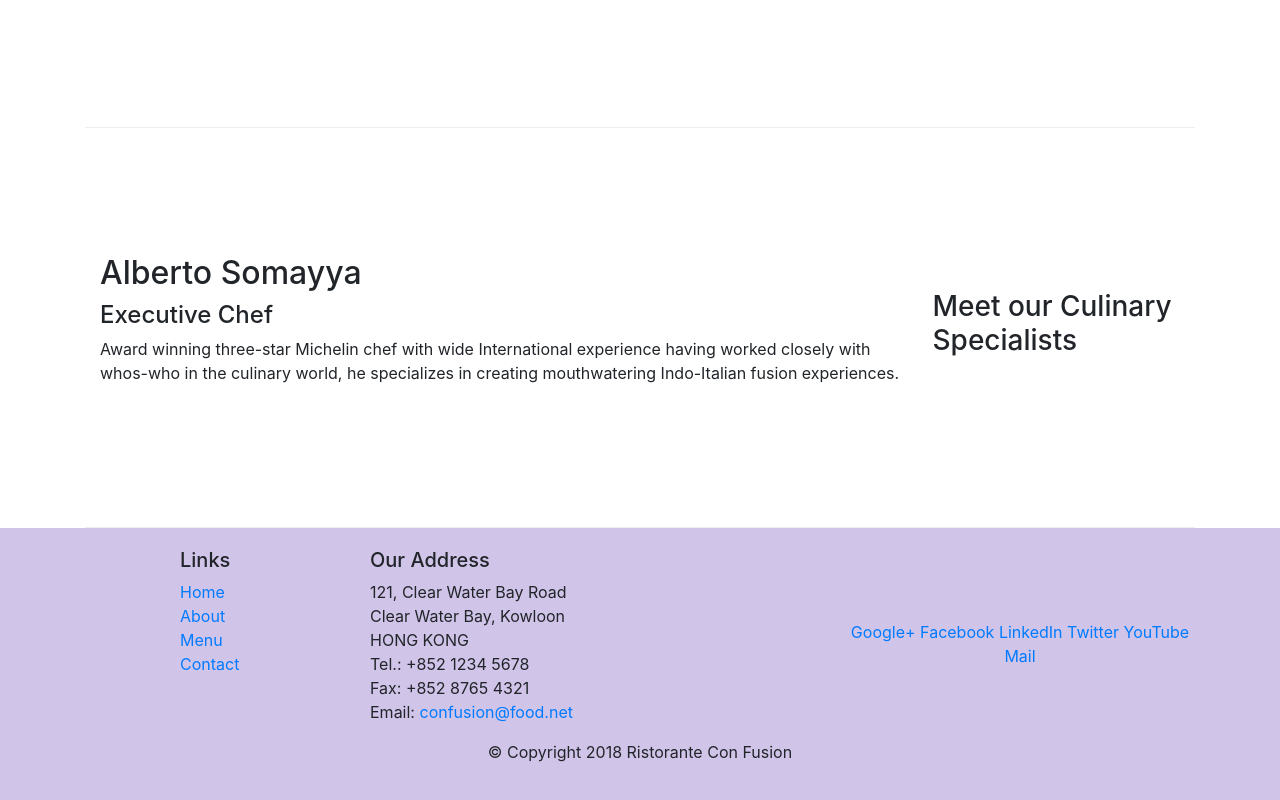
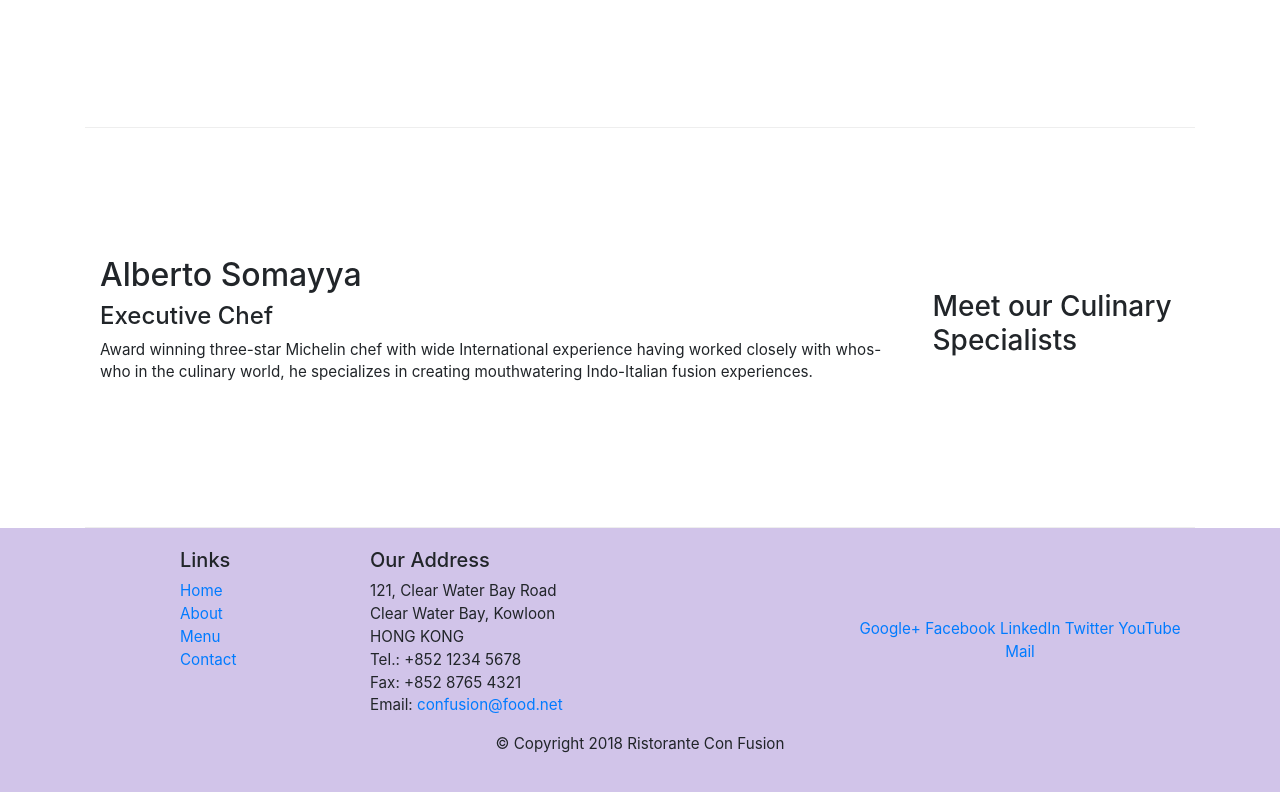
Before and after one commit to ShahidUmar44/Restaurant-Website, a website: page index.html in a window 1280 px wide. Shown: the part 952-1752 px from the top of the page. Drawn offline with nearby package versions, Linux system fonts and the light colour scheme.

Commit message:
Assignment Task 1 and Task2

```diff
--- a/css/styles.css
+++ b/css/styles.css
@@ -8,12 +8,14 @@
     padding: 50px 0px 50px 0px;
     border-bottom: 1px ridge;
     min-height: 400px;
+    font-size: 95%;
 }
 
 .footer {
     background-color: #D1C4E9;
     margin: 0px auto;
     padding: 20px 0px 20px 0px;
+    font-size: 95%;
 }
 
 .jumbotron {
```
